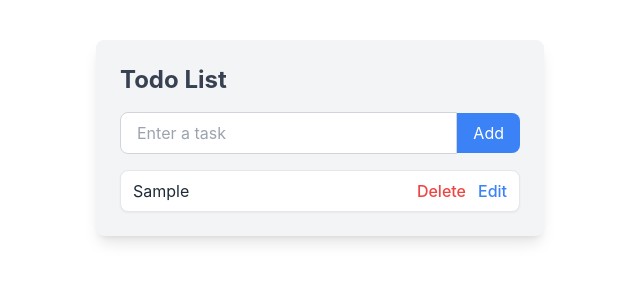
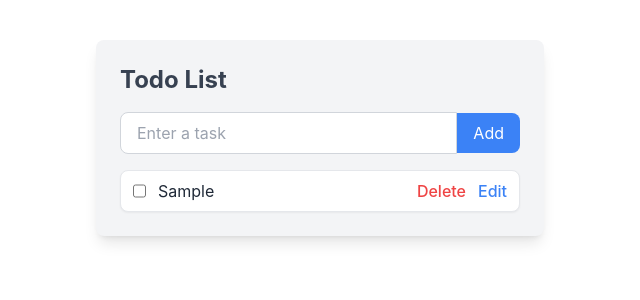
Before and after one commit to Rupinder-17/react-app3, a React (Vite) app: page / in a window 1280 px wide. Both pictures are taken after typing "Sample" into the empty fields and a click on the button "Add". Shown: the top 300 px of the page, without its empty margins (320-960 px from the left). Built offline with nearby package versions, Linux system fonts and the light colour scheme; what tailwindcss-motion would draw is missing.

Commit message:
apply toggle functionaly

```diff
--- a/src/component2/TodoList.jsx
+++ b/src/component2/TodoList.jsx
@@ -2,7 +2,10 @@ import React, { useState, useReducer } from "react";
 
 const reducer = (state, action) => {
   if (action.type === "Add") {
-    return [...state, { id: crypto.randomUUID(), title: action.data }];
+    return [
+      ...state,
+      { id: crypto.randomUUID(), title: action.data, ischecked: false },
+    ];
   }
   if (action.type === "Delete") {
     return state.filter((item) => item.id !== action.data);
@@ -10,6 +13,11 @@ const reducer = (state, action) => {
   if (action.type === "Edit") {
     return state.map((item) =>
       item.id === action.data.id ? { ...item, title: action.data.title } : item
+    );
+  }
+  if (action.type == "toggle") {
+    return state?.map((item) =>
+      item.id === action.data ? { ...item, ischecked: !item.ischecked } : item
     );
   }
   return state;
@@ -21,13 +29,13 @@ export const TodoList = () => {
   const [state, dispatch] = useReducer(reducer, initialState);
   const [inputState, setInputState] = useState("");
   const [edit, setEdit] = useState(false);
-  const [updateId, setUpdateId] = useState(null);
+  // const [updateId, setUpdateId] = useState(null);
 
   const handleAdd = () => {
     if (edit) {
-      dispatch({ type: "Edit", data: { id: updateId, title: inputState } });
+      dispatch({ type: "Edit", data: { id: edit, title: inputState } });
       setEdit(false);
-      setUpdateId(null);
+      // setUpdateId(null);
     } else {
       dispatch({ type: "Add", data: inputState });
     }
@@ -40,8 +48,11 @@ export const TodoList = () => {
 
   const handleEdit = (item) => {
     setInputState(item.title);
-    setEdit(true);
-    setUpdateId(item.id);
+    setEdit(item.id);
+    // setUpdateId(item.id);
+  };
+  const handlecheked = (id) => {
+    dispatch({ type: "toggle", data: id });
   };
 
   return (
@@ -70,7 +81,22 @@ export const TodoList = () => {
             key={index}
             className="flex justify-between items-center bg-white py-2 px-3 rounded-lg shadow-sm border border-gray-200"
           >
-            <p className="text-gray-800">{item.title}</p>
+            <div className="flex gap-3">
+              <input
+                type="checkbox"
+                name=""
+                id=""
+                value={item.ischecked}
+                onChange={() => handlecheked(item.id)}
+              />
+              <p
+                className={`text-gray-800 ${
+                  item.ischecked ? "line-through" : ""
+                }`}
+              >
+                {item.title}
+              </p>
+            </div>
             <div className="flex space-x-3">
               <button
                 onClick={() => handleDelete(item.id)}
```
